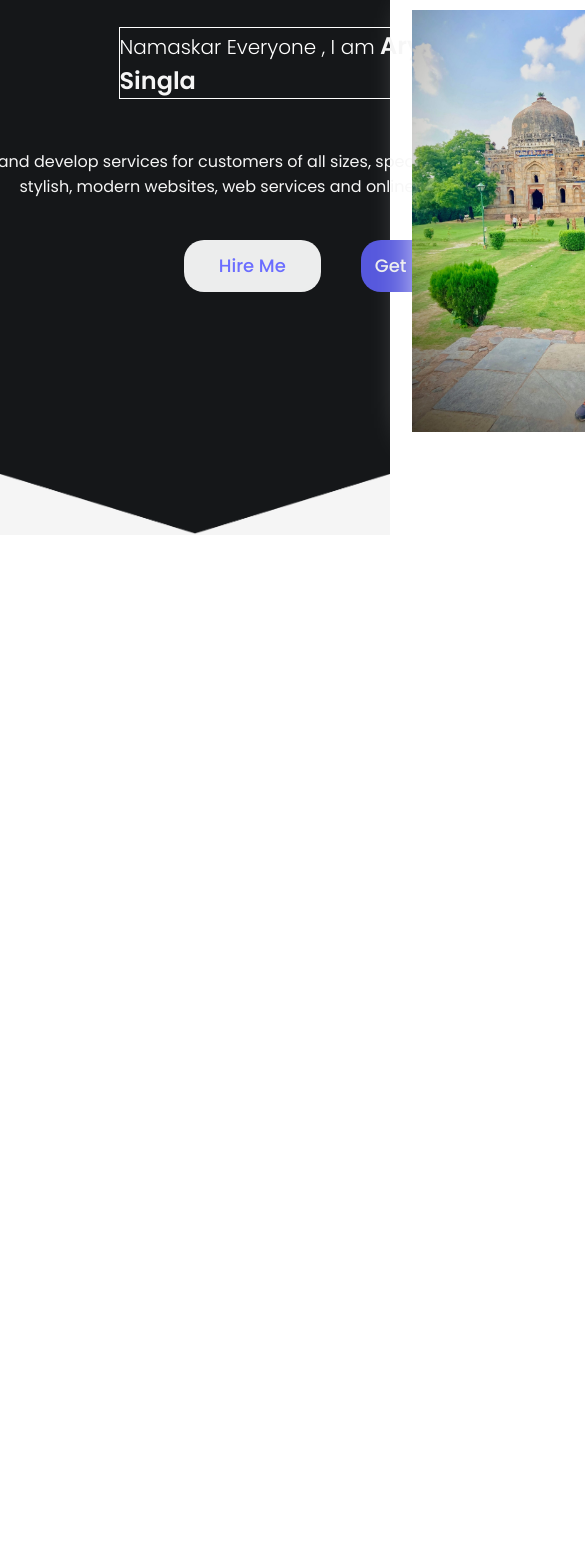
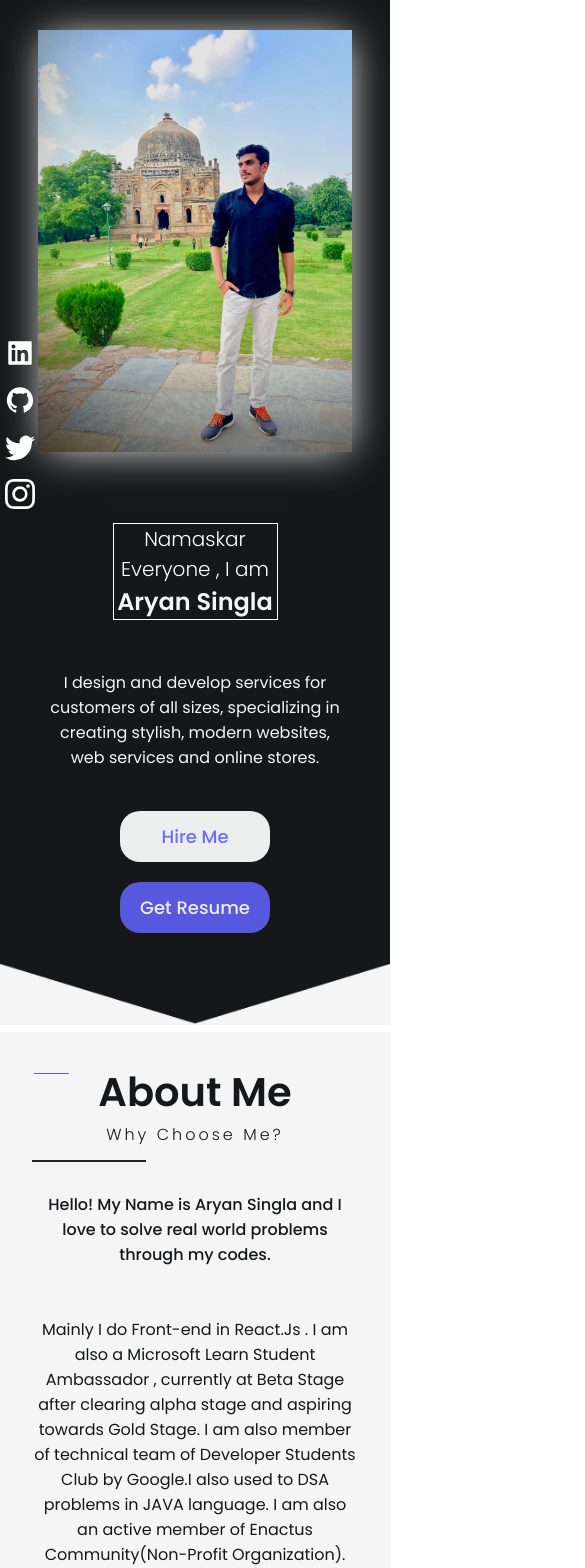
Before and after one commit to aryansingla/Personal-Website, a React (Create React App) app: page / in a window 390 px wide. Shown: the top 1568 px of the page, 585 px wide, since content can reach past the window. Before the commit the page ends 844 px from the top, so only its background shows below. Built offline with nearby package versions, Linux system fonts and the light colour scheme.

Commit message:
first commit

```diff
--- a/src/App.css
+++ b/src/App.css
@@ -1,3 +1,9 @@
 html {
     scroll-behavior: smooth;
 }
+
+* {
+    margin: 0;
+    padding: 0;
+    box-sizing: border-box;
+}
--- a/src/App.jsx
+++ b/src/App.jsx
@@ -1,3 +1,4 @@
+import React from "react";
 import { useContext } from "react";
 import About from "./components/about/About";
 import Contact from "./components/contact/Contact";
@@ -20,10 +21,10 @@ const App = () => {
     >
       {/* <Navbar /> */}
       <Intro />
-      {/* <About />
-      <Resume />
-      <ProductList />
-      <Contact /> */}
+       <About />
+      {/* <Resume /> */}
+      {/* <ProductList /> */}
+      {/* <Contact /> */}
     </div>
   );
 };
--- a/src/components/about/about.css
+++ b/src/components/about/about.css
@@ -1,10 +1,10 @@
 .a {
   height: 100vh;
-  display: flex;
+  display: grid;
+  grid-template-columns: 1.5fr 2fr;
   align-items: center;
   color: #151719;
   background-color: whitesmoke;
-  margin-top: -7px;
 }
 
 .a-left {
@@ -17,7 +17,7 @@
 }
 
 .a-right {
-  flex: 1;
+  display: grid;
 }
 
 .a-card.bg {
@@ -52,14 +52,14 @@
   font-weight: 600;
   color: #151719;
   margin-top: -2px;
-  margin-left: 253px;
+  /* margin-left: 253px; */
   font-family: 'Poppins';
   font-size: 40px;
 
 }
 
 .a-subtitle {
-  margin-left: 261px;
+  /* margin-left: 261px; */
   font-weight: 300;
   letter-spacing: 3px;
 }
@@ -72,10 +72,10 @@
 
 .a-desc {
   font-weight: 400;
-  margin-right: 200px;
+  /* margin-right: 200px; */
   color: #151719;
   /* border: solid 1px black; */
-  width: 650px;
+  /* width: 650px; */
 }
 
 .a-award {
@@ -83,7 +83,7 @@
   display: flex;
   align-items: center;
   justify-content: space-around;
-  padding-right: 200px;
+  /* padding-right: 200px; */
 }
 
 
@@ -99,37 +99,13 @@
 
 }
 
-@media screen and (max-width:480px) {
-  .a {
-    flex-direction: column;
-    text-align: center;
-    margin-top: 50px;
-  }
-
-  .a-left {
-    width: 100%;
-  }
-
-  .a-card {
-    height: 30vh;
-  }
-
-  .a-card.bg,
-  .a-award {
-    display: none;
-  }
-
-  .a-right {
-    padding: 20px;
-  }
-}
 
 .seperatorline {
   width: 35%;
   height: 2px;
   background-color: #1f221f;
   margin-top: 13px;
-  margin-left: 200px;
+
 }
 
 .seperatorblob {
@@ -138,7 +114,6 @@
   position: absolute;
   display: flex;
   justify-content: center;
-  margin-left: 262px;
   padding-top: 9px;
 }
 
@@ -176,8 +151,49 @@
   display: flex;
 }
 
-@media only screen and (max-width: 468px) {
+@media screen and (max-width:600px) {
   .a {
-    margin-top: 1000px;
+    flex-direction: column;
+    text-align: center;
+    /* margin-top: -8px; */
   }
+
+  .a-card {
+    height: 30vh;
+  }
+
+  .a-card.bg {
+    display: none;
+  }
+
+  .a-right {
+    width: 100vw;
+    padding: 2rem;
+    /* box-shadow: 2px 2px 10px 3px black; */
+  }
+
+  .a-desc {
+    margin: auto;
+    margin-top: 50px;
+    text-align: center;
+  }
+
+  .a-award {
+    margin-top: 0px;
+    display: flex;
+    align-items: center;
+    height: 18vh;
+    background-color: whitesmoke;
+  }
+
+  .a-award-img {
+    border-radius: 20px;
+    cursor: pointer;
+    height: auto;
+    width: 20%;
+  }
+
+  .seperatorline {}
 }
+
+@media screen and (max-width: 768px) {}
--- a/src/components/contact/Contact.jsx
+++ b/src/components/contact/Contact.jsx
@@ -56,7 +56,7 @@ const Contact = () => {
             </div>
           </div>
         </div>
-        <div className="c-right" style={{backgroundImage:`url(${Contact1})` , backgroundSize:"1050px" , height:"600px" , width:"1050px"}}>
+        <div className="c-right" style={{backgroundImage:`url(${Contact1})` , backgroundSize:"1050px" , height:"600px" , width:"1050px" ,}}>
 
             <div className="r1">
               <h1 className="r-title">Get In Touch</h1>
--- a/src/components/intro/Intro.jsx
+++ b/src/components/intro/Intro.jsx
@@ -1,56 +1,82 @@
 import "./intro.css";
 import Profilepic from "../../img/Profilepic.jpg";
 import triangle2 from "../../img/triangle2.png";
-import {AiFillLinkedin} from "react-icons/ai";
-import {AiFillGithub} from "react-icons/ai";
-import {BsTwitter} from "react-icons/bs";
-import {BsInstagram} from "react-icons/bs";
+import { AiFillLinkedin } from "react-icons/ai";
+import { AiFillGithub } from "react-icons/ai";
+import { BsTwitter } from "react-icons/bs";
+import { BsInstagram } from "react-icons/bs";
 const Intro = () => {
     return (
         <>
             <div className="i" id="i">
+                <div className="i-top">
                     <div className="i-left">
-        <div className="social-handles">
-          <div><AiFillLinkedin className="social-icons" id="Linkedin"/></div>
-          <div><AiFillGithub className="social-icons" id="Github"/></div>
-          <div><BsTwitter className="social-icons" id="Twitter"/></div>
-          <div><BsInstagram className="social-icons" id="Insta"/></div>
-        </div>
-        <div className="i-left-wrapper">
-          <h2 className="i-intro">Namaskar Everyone , I am <span className="i-name">Aryan Singla </span></h2>
+                        <h2 className="i-intro">
+                            Namaskar Everyone , I am
+                            <br />
+                            <span className="i-name">Aryan Singla </span>
+                        </h2>
                         {/* <div className="i-title">
                                 <div className="i-title-wrapper">
                                     <div className="i-title-item">
                                         Microsoft Learn Student Ambassador
                                     </div>
-              <div className="i-title-item">Front End Developer</div>
-              <div className="i-title-item">MERN Stack</div>
+                                    <div className="i-title-item">
+                                        Front End Developer
+                                    </div>
+                                    <div className="i-title-item">
+                                        MERN Stack
+                                    </div>
                                     <div className="i-title-item">React.Js</div>
-              <div className="i-title-item">Consistent</div>
+                                    <div className="i-title-item">
+                                        Consistent
+                                    </div>
                                 </div>
                             </div> */}
                         <p className="i-desc">
-            I design and develop services for customers of all sizes,
-            specializing in creating stylish, modern websites, web services and
-            online stores.
+                            I design and develop services for customers of all
+                            sizes, specializing in creating stylish, modern
+                            websites, web services and online stores.
                         </p>
                         <div className="i-btn">
-            <a className="left-btn1" href="#c">Hire Me</a>
-            <div className="left-btn2" >Get Resume</div>
+                            <a className="left-btn1" href="#c">
+                                Hire Me
+                            </a>
+                            <div className="left-btn2">Get Resume</div>
+                        </div>
+                    </div>
+
+                    <div className="i-right">
+                        <img src={Profilepic} alt="" className="i-img" />
+                    </div>
+
+                    <div className="social-handles">
+                        <div>
+                            <AiFillLinkedin
+                                className="social-icons"
+                                id="Linkedin"
+                            />
+                        </div>
+                        <div>
+                            <AiFillGithub
+                                className="social-icons"
+                                id="Github"
+                            />
+                        </div>
+                        <div>
+                            <BsTwitter className="social-icons" id="Twitter" />
+                        </div>
+                        <div>
+                            <BsInstagram className="social-icons" id="Insta" />
                         </div>
                     </div>
                 </div>
-      <div className="i-right">
-        <div className="i-bg">
-        <img src={Profilepic} alt="" className="i-img" />
-        </div>
-      </div>
-    </div>
+
                 <div className="i-desgin-bottom">
                     <img src={triangle2} className="i-img2" alt="" />
                 </div>
+            </div>
         </>
-
     );
 };
 
--- a/src/components/intro/intro.css
+++ b/src/components/intro/intro.css
@@ -1,39 +1,19 @@
 .i {
-  display: flex;
-  flex-wrap: wrap;
+    min-height: 43vh;
+}
+
+.i-top {
+    display: grid;
+    padding: 40px;
+    align-items: center;
+    gap: 20px;
+    grid-template-columns: 2fr 1fr;
     color: white;
     background-color: #151719;
-  /* border: 1px solid white; */
-  height: 56vh;
 }
 
 .i-left {
-  flex: 1;
-  display: flex;
-  align-items: center;
-  justify-content: center;
-  /* border: 1px solid white; */
-  width: 80%;
-
-}
-
-.i-right {
-  flex: 1;
-  /* position: relative; */
-  /* border: 1px solid white; */
-  width: 40%;
-}
-
-.i-left-wrapper {
-  padding-top: 2px;
-  padding-right: 20px;
-  padding-left: 20px;
-  padding-bottom: 50px;
-  height: 60%;
-  display: flex;
-  flex-direction: column;
-  justify-content: space-between;
-  margin-bottom: 150px;
+    text-align: center;
 }
 
 .i-intro {
@@ -41,12 +21,12 @@
     font-weight: 300;
     border: 1px solid white;
     width: 50%;
-  margin-left: 285px;
+    margin: auto;
     margin-top: 24px;
+    overflow-wrap: anywhere;
 }
 
 .i-name {
-  width: 35%;
     color: whitesmoke;
     font-weight: 600;
     font-size: x-large;
@@ -61,7 +41,6 @@
     /* border: 1px solid white; */
     width: 734px;
     margin-left: 100px;
-
 }
 
 .i-title-wrapper {
@@ -69,7 +48,6 @@
     margin-top: 40px;
     height: 50vh;
 }
-
 
 @keyframes move {
     25% {
@@ -93,11 +71,11 @@
     height: 60px;
     font-size: 23px;
     font-weight: bold;
-  color: #6B6DFF;
+    color: #6b6dff;
     display: flex;
     align-items: center;
     margin-left: 151px;
-  width: 452px
+    width: 452px;
 }
 
 .i-scroll {
@@ -108,66 +86,58 @@
 }
 
 .i-img {
-  height: 50%;
+    max-width: 100%;
+    height: 100%;
+    max-height: 50vh;
     object-fit: cover;
-  position: absolute;
-  margin-top: 10px;
-  margin-right: 80px;
-  margin-left: 100px;
-  margin-bottom: 240px;
     box-shadow: 2px 2px 40px -6px white;
 }
 
 .i-desc {
     /* margin-top: 100px; */
     /* border: 1px solid white; */
-  margin-left: 85px;
+    margin: auto;
     margin-top: 50px;
     width: 92%;
     text-align: center;
-  color: whitesmoke
+    color: whitesmoke;
 }
-
-
 
 .i-btn {
     display: flex;
-  margin-top: 21px;
+    gap: 1px;
+    align-items: center;
+    justify-content: space-evenly;
+    margin-top: 41px;
     /* border: 1px solid white; */
-  width: 50%;
-  margin-left: 330px;
 }
 
 .left-btn1 {
-  margin: 20px;
-  padding-top: 12px;
-  background-color: #ECEDED;
-  color: #6B6DFF;
-  width: 150px;
+    padding: 12px;
+    background-color: #eceded;
+    color: #6b6dff;
     text-align: center;
     font-size: large;
-  height: 40px;
     border-radius: 20px;
     cursor: pointer;
     font-weight: 500;
-
+    min-width: 150px;
 }
 
 .left-btn2 {
-  margin: 20px;
-  padding-top: 12px;
+    padding: 12px;
     background-color: #5658dd;
-  width: 150px;
     text-align: center;
     font-size: large;
-  color: #ECEDED;
+    color: #eceded;
     border-radius: 20px;
     cursor: pointer;
     font-weight: 500;
+    min-width: 150px;
 }
 
 .i-img2 {
-  height: 100%;
+    height: auto;
     /* object-fit: cover; */
     /* position: absolute; */
     width: 100%;
@@ -175,9 +145,10 @@
 
 .social-handles {
     /* border: solid 1px white; */
-  margin-left: 25px;
-  margin-bottom: 280px;
-
+    position: absolute;
+    left: 0;
+    top: 28%;
+    transform: translateY(-50%);
 }
 
 .social-icons {
@@ -189,7 +160,6 @@
 
 .social-icons:hover {
     cursor: pointer;
-
 }
 
 #Linkedin:hover {
@@ -208,82 +178,43 @@
     color: rgb(201, 74, 95);
 }
 
-/*
 @media screen and (max-width: 768px) {
-
-  .i {
-    display: flex;
-
-    color: white;
-    background-color: #151719;
-    gap: 30px;
-
-    min-height: 56vh;
-    flex-direction: column-reverse;
+    .i-top {
+        padding: 30px;
+        gap: 40px;
+        grid-template-columns: 1fr;
     }
 
     .i-left {
-
-    display: flex;
-    align-items: center;
-    justify-content: center;
-    flex-direction: column;
-
-
+        order: 2;
     }
 
-  .i-left-wrapper {
-    display: flex;
-    flex-direction: column;
-    align-items: center;
+    .i-right {
+        text-align: center;
+    }
 }
 
-  .i-intro {
-    font-size: 20px;
-    font-weight: 300;
-    border: 1px solid white;
-    width: 50%;
-    margin-top: 24px;
-  }
-
-  .i-name {
-    width: 35%;
-    color: whitesmoke;
-    font-weight: 600;
-    font-size: x-large;
-  }
-
-  .i-desc {
-    margin-top: 100px;
-    border: 1px solid white;
-
-    max-width: 60%;
-
-    color: whitesmoke;
-
-  }
-
+@media only screen and (max-width: 600px) {
     .i-btn {
-    display: flex;
-    margin-top: 21px;
-
-    width: 50%;
-  }
-
-  .i-right {}
-
-  .i-img {
-    height: 50%;
-    width: 60%;
-    object-fit: cover;
-    margin: 30px auto;
-
-    box-shadow: 2px 2px 40px -6px white
+        flex-direction: column;
+        gap: 20px;
     }
 
     .i-img2 {
-    height: 100%;
-
+        height: auto;
         width: 100%;
     }
-} */
+
+    .social-handles {
+        position: absolute;
+        left: 0;
+        top: 50%;
+        transform: translateY(-50%);
+    }
+
+    .social-icons {
+        font-size: 40px;
+        padding-top: 10px;
+        color: white;
+    }
+}
--- a/src/components/productList/ProductList.jsx
+++ b/src/components/productList/ProductList.jsx
@@ -28,7 +28,7 @@ const ProductList = () => {
       </div>
       <div className="pl-desgin">
       <div className="certificate">
-     <img src={betaimage} alt="" />
+     <img  className="certi-img" src={betaimage} alt="" />
    </div>
    </div>
     </div>
```
Also changed, not shown: src/components/contact/contact.css (+5 -18 lines), src/components/productList/productList.css (+17 -1 lines), 2 other files (tests, documents, lock files or other folders). Lines whose indentation alone changed are shown as unchanged.
